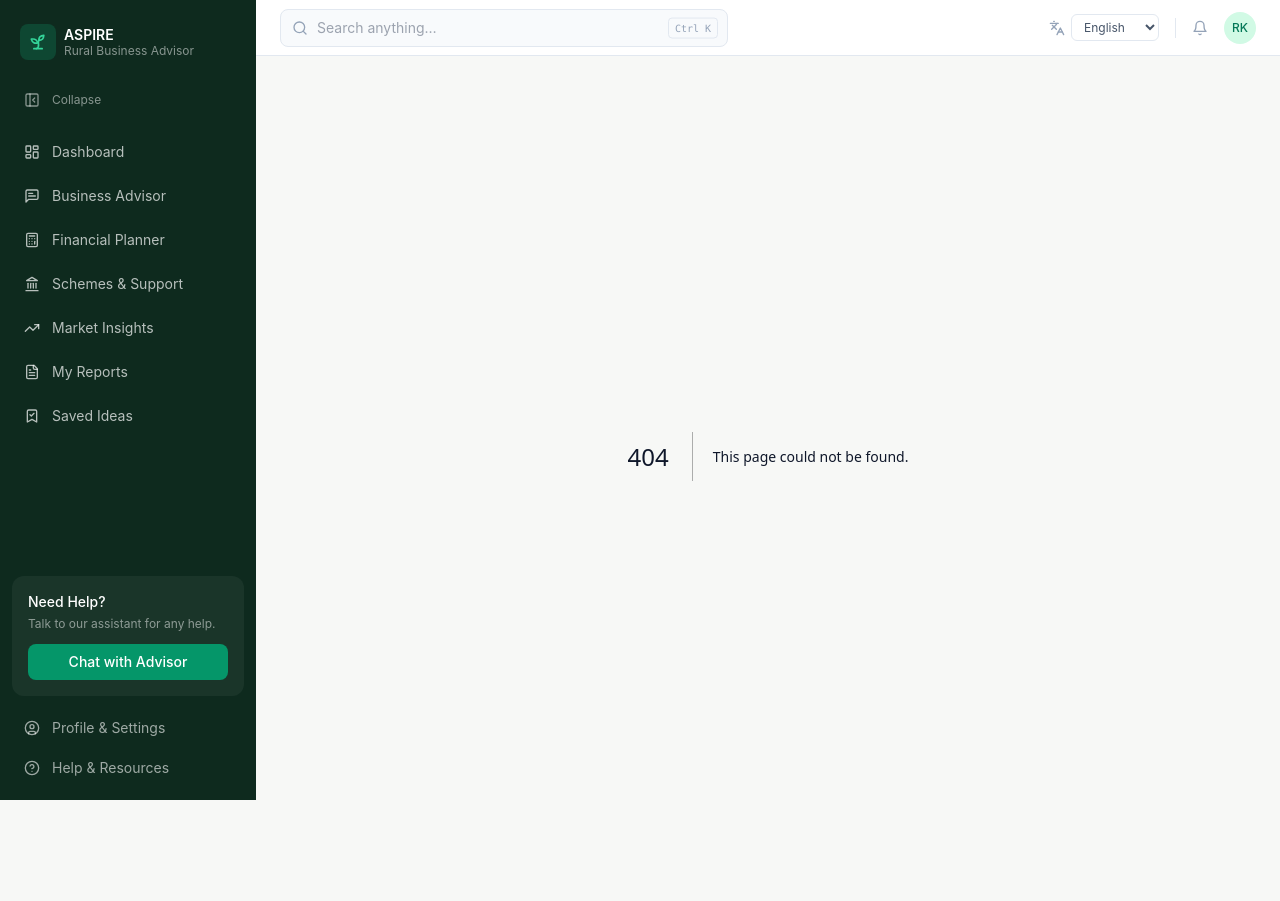
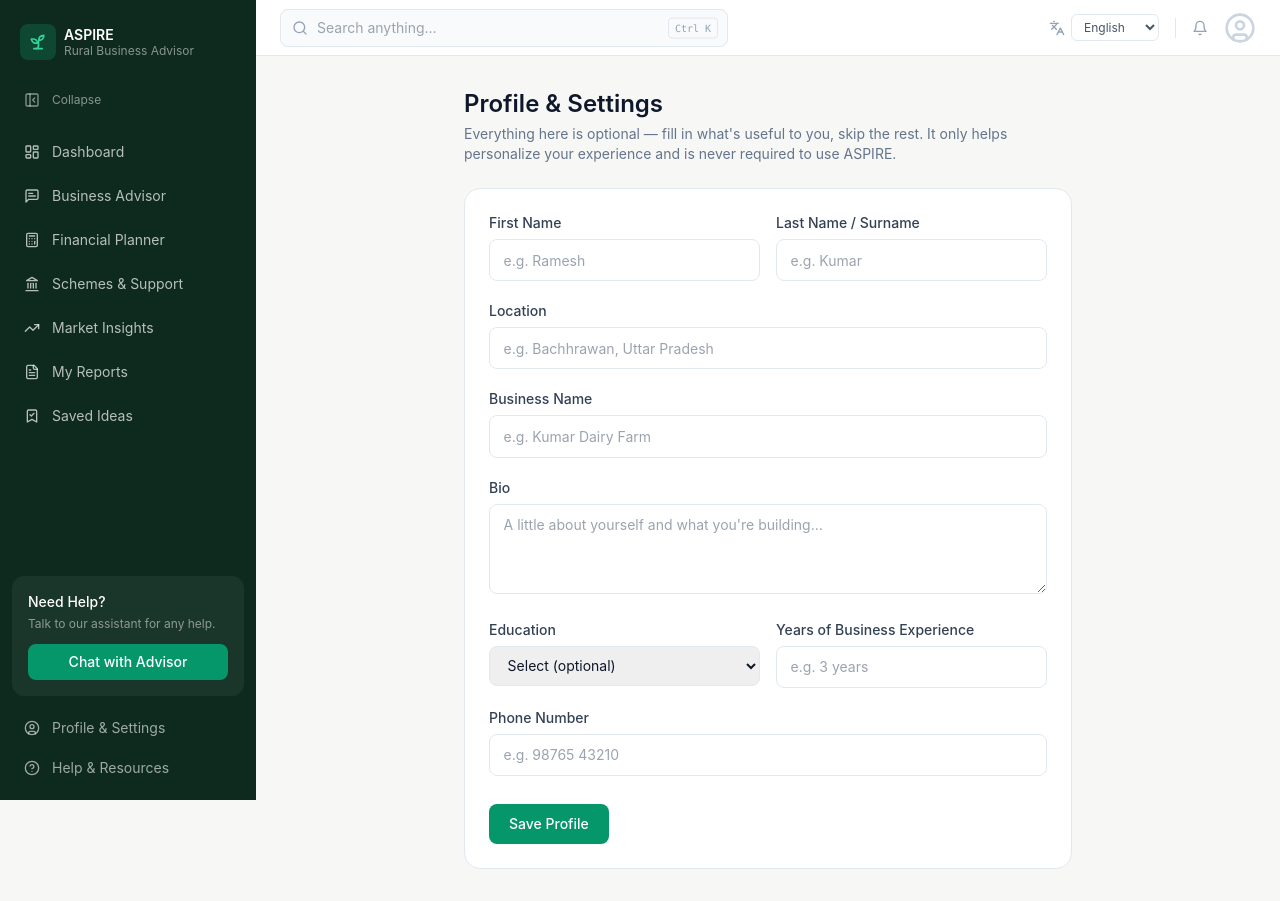
Before and after one commit to anixtech001-lab/ASPIRE, a Next.js app: page /profile in a window 1280 px wide. Before the commit this address had no page. Before the commit the page ends 856 px from the top, so only its background shows below. Built offline with nearby package versions, Linux system fonts and the light colour scheme.

Commit message:
Add real Profile & Settings page - all fields optional, localStorage-backed, avatar reflects saved name

```diff
--- a/app/layout.tsx
+++ b/app/layout.tsx
@@ -1,6 +1,7 @@
 import type { Metadata } from "next";
 import { BusinessProvider } from "@/lib/BusinessContext";
 import { SidebarProvider } from "@/lib/SidebarContext";
+import { ProfileProvider } from "@/lib/ProfileContext";
 import Sidebar from "@/components/Sidebar";
 import TopBar from "@/components/TopBar";
 import AppShell from "@/components/AppShell";
@@ -26,11 +27,13 @@ export default function RootLayout({ children }: { children: React.ReactNode })
         {/* Must render before any content that Google Translate could touch */}
         <GoogleTranslateDomGuard />
         <SidebarProvider>
-          <BusinessProvider>
-            <Sidebar />
-            <TopBar />
-            <AppShell>{children}</AppShell>
-          </BusinessProvider>
+          <ProfileProvider>
+            <BusinessProvider>
+              <Sidebar />
+              <TopBar />
+              <AppShell>{children}</AppShell>
+            </BusinessProvider>
+          </ProfileProvider>
         </SidebarProvider>
       </body>
     </html>
--- /dev/null
+++ b/app/profile/page.tsx
@@ -0,0 +1,133 @@
+"use client";
+
+import { useState, useEffect } from "react";
+import { useProfile, UserProfile, EMPTY_PROFILE } from "@/lib/ProfileContext";
+import { Check } from "lucide-react";
+
+const EDUCATION_OPTIONS = [
+    "Prefer not to say",
+    "No formal education",
+    "Primary school",
+    "Secondary / High school",
+    "Graduate",
+    "Post-graduate",
+    "Other",
+];
+
+export default function ProfilePage() {
+    const { profile, setProfile, hydrated } = useProfile();
+    const [form, setForm] = useState<UserProfile>(EMPTY_PROFILE);
+    const [saved, setSaved] = useState(false);
+
+    // Sync local form state once the saved profile has loaded from storage
+    useEffect(() => {
+        if (hydrated) setForm(profile);
+    }, [hydrated, profile]);
+
+    const update = (field: keyof UserProfile, value: string) => {
+        setForm((f) => ({ ...f, [field]: value }));
+        setSaved(false);
+    };
+
+    const handleSave = () => {
+        setProfile(form);
+        setSaved(true);
+        setTimeout(() => setSaved(false), 2500);
+    };
+
+    return (
+        <div className="p-6 md:p-8 max-w-2xl mx-auto">
+            <h1 className="text-2xl font-semibold mb-1">Profile & Settings</h1>
+            <p className="text-sm text-slate-500 mb-6">
+                Everything here is optional — fill in what&apos;s useful to you, skip the rest. It only
+                helps personalize your experience and is never required to use ASPIRE.
+            </p>
+
+            <div className="bg-white rounded-2xl border border-slate-200 p-6 space-y-5">
+                <div className="grid grid-cols-2 gap-4">
+                    <Field label="First Name">
+                        <input className="input" value={form.firstName} onChange={(e) => update("firstName", e.target.value)} placeholder="e.g. Ramesh" />
+                    </Field>
+                    <Field label="Last Name / Surname">
+                        <input className="input" value={form.lastName} onChange={(e) => update("lastName", e.target.value)} placeholder="e.g. Kumar" />
+                    </Field>
+                </div>
+
+                <Field label="Location">
+                    <input className="input" value={form.location} onChange={(e) => update("location", e.target.value)} placeholder="e.g. Bachhrawan, Uttar Pradesh" />
+                </Field>
+
+                <Field label="Business Name">
+                    <input className="input" value={form.businessName} onChange={(e) => update("businessName", e.target.value)} placeholder="e.g. Kumar Dairy Farm" />
+                </Field>
+
+                <Field label="Bio">
+                    <textarea
+                        className="input min-h-[90px]"
+                        value={form.bio}
+                        onChange={(e) => update("bio", e.target.value)}
+                        placeholder="A little about yourself and what you're building…"
+                    />
+                </Field>
+
+                <div className="grid grid-cols-2 gap-4">
+                    <Field label="Education">
+                        <select className="input" value={form.education} onChange={(e) => update("education", e.target.value)}>
+                            <option value="">Select (optional)</option>
+                            {EDUCATION_OPTIONS.map((o) => (
+                                <option key={o} value={o}>
+                                    {o}
+                                </option>
+                            ))}
+                        </select>
+                    </Field>
+                    <Field label="Years of Business Experience">
+                        <input className="input" value={form.experience} onChange={(e) => update("experience", e.target.value)} placeholder="e.g. 3 years" />
+                    </Field>
+                </div>
+
+                <Field label="Phone Number">
+                    <input className="input" value={form.phone} onChange={(e) => update("phone", e.target.value)} placeholder="e.g. 98765 43210" />
+                </Field>
+
+                <div className="flex items-center gap-3 pt-2">
+                    <button
+                        onClick={handleSave}
+                        className="bg-emerald-600 hover:bg-emerald-500 text-white text-sm font-medium px-5 py-2.5 rounded-lg transition-colors"
+                    >
+                        Save Profile
+                    </button>
+                    {saved && (
+                        <span className="text-sm text-emerald-600 flex items-center gap-1.5">
+                            <Check className="h-4 w-4" /> Saved
+                        </span>
+                    )}
+                </div>
+            </div>
+
+            <style jsx global>{`
+        .input {
+          width: 100%;
+          border: 1px solid #e2e8f0;
+          border-radius: 0.5rem;
+          padding: 0.6rem 0.85rem;
+          font-size: 0.875rem;
+          outline: none;
+        }
+        .input:focus {
+          border-color: #10b981;
+          box-shadow: 0 0 0 2px rgba(16, 185, 129, 0.15);
+        }
+      `}</style>
+        </div>
+    );
+}
+
+function Field({ label, children }: { label: string; children: React.ReactNode }) {
+    return (
+        <div>
+            <label className="block text-sm font-medium text-slate-700 mb-1.5">{label}</label>
+            {children}
+        </div>
+    );
+}
--- a/components/TopBar.tsx
+++ b/components/TopBar.tsx
@@ -2,8 +2,10 @@
 
 import { useState, useRef, useEffect } from "react";
 import { useRouter } from "next/navigation";
-import { Bell, Search } from "lucide-react";
+import Link from "next/link";
+import { Bell, Search, UserCircle } from "lucide-react";
 import { useSidebar } from "@/lib/SidebarContext";
+import { useProfile } from "@/lib/ProfileContext";
 import GoogleTranslate from "./GoogleTranslate";
 
 const SEARCHABLE_PAGES = [
@@ -20,6 +22,7 @@ const SEARCHABLE_PAGES = [
 
 export default function TopBar() {
     const { collapsed } = useSidebar();
+    const { profile } = useProfile();
     const router = useRouter();
     const inputRef = useRef<HTMLInputElement>(null);
     const [query, setQuery] = useState("");
@@ -96,9 +99,15 @@ export default function TopBar() {
                 <button className="text-slate-400 hover:text-slate-600 transition-colors">
                     <Bell className="h-4 w-4" />
                 </button>
-                <div className="h-8 w-8 rounded-full bg-emerald-100 text-emerald-700 flex items-center justify-center text-xs font-medium">
-                    RK
-                </div>
+                <Link href="/profile" title="Profile & Settings">
+                    {profile.firstName ? (
+                        <div className="h-8 w-8 rounded-full bg-emerald-100 text-emerald-700 flex items-center justify-center text-xs font-medium hover:bg-emerald-200 transition-colors">
+                            {(profile.firstName[0] + (profile.lastName?.[0] ?? "")).toUpperCase()}
+                        </div>
+                    ) : (
+                        <UserCircle className="h-8 w-8 text-slate-300 hover:text-slate-400 transition-colors" />
+                    )}
+                </Link>
             </div>
         </header>
     );
--- /dev/null
+++ b/lib/ProfileContext.tsx
@@ -0,0 +1,72 @@
+"use client";
+
+import { createContext, useContext, useState, useEffect, ReactNode } from "react";
+
+export interface UserProfile {
+    firstName: string;
+    lastName: string;
+    location: string;
+    bio: string;
+    businessName: string;
+    education: string;
+    experience: string;
+    phone: string;
+}
+
+export const EMPTY_PROFILE: UserProfile = {
+    firstName: "",
+    lastName: "",
+    location: "",
+    bio: "",
+    businessName: "",
+    education: "",
+    experience: "",
+    phone: "",
+};
+
+interface ProfileContextValue {
+    profile: UserProfile;
+    setProfile: (p: UserProfile) => void;
+    hydrated: boolean;
+}
+
+const ProfileContext = createContext<ProfileContextValue | undefined>(undefined);
+
+const STORAGE_KEY = "aspire_user_profile";
+
+export function ProfileProvider({ children }: { children: ReactNode }) {
+    const [profile, setProfileState] = useState<UserProfile>(EMPTY_PROFILE);
+    const [hydrated, setHydrated] = useState(false);
+
+    useEffect(() => {
+        try {
+            const raw = window.localStorage.getItem(STORAGE_KEY);
+            if (raw) setProfileState({ ...EMPTY_PROFILE, ...JSON.parse(raw) });
+        } catch (err) {
+            console.error("[ProfileContext] failed to load profile:", err);
+        } finally {
+            setHydrated(true);
+        }
+    }, []);
+
+    const setProfile = (p: UserProfile) => {
+        setProfileState(p);
+        try {
+            window.localStorage.setItem(STORAGE_KEY, JSON.stringify(p));
+        } catch (err) {
+            console.error("[ProfileContext] failed to save profile:", err);
+        }
+    };
+
+    return (
+        <ProfileContext.Provider value={{ profile, setProfile, hydrated }}>
+            {children}
+        </ProfileContext.Provider>
+    );
+}
+
+export function useProfile() {
+    const ctx = useContext(ProfileContext);
+    if (!ctx) throw new Error("useProfile must be used within a ProfileProvider");
+    return ctx;
+}
```
